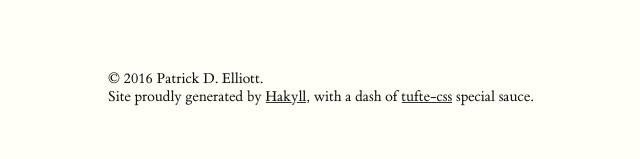
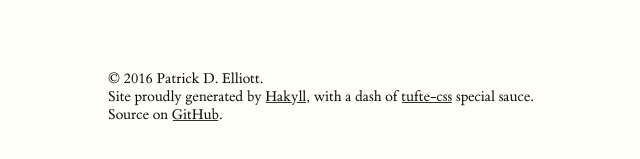
Before and after one commit to patrl/patrl.github.io, a plain HTML site: page templates/default.html in a window 1280 px wide. Shown: the part 255-414 px from the top of the page, without its empty margins (52-692 px from the left). Drawn offline with Linux system fonts and the light colour scheme; files whose address does not match are found by name.

Commit message:
Added link to source.

```diff
--- a/templates/default.html
+++ b/templates/default.html
@@ -29,7 +29,8 @@
     <footer>
         © 2016 Patrick D. Elliott.<br>
         Site proudly generated by
-            <a href="http://jaspervdj.be/hakyll">Hakyll</a>, with a dash of <a href="https://github.com/edwardtufte/tufte-css">tufte-css</a> special sauce.
+        <a href="http://jaspervdj.be/hakyll">Hakyll</a>, with a dash of <a href="https://github.com/edwardtufte/tufte-css">tufte-css</a> special sauce.<br>
+        Source on <a href="https://github.com/patrl/patrl.github.io">GitHub</a>.
     </footer>
   </body>
 </html>
```
